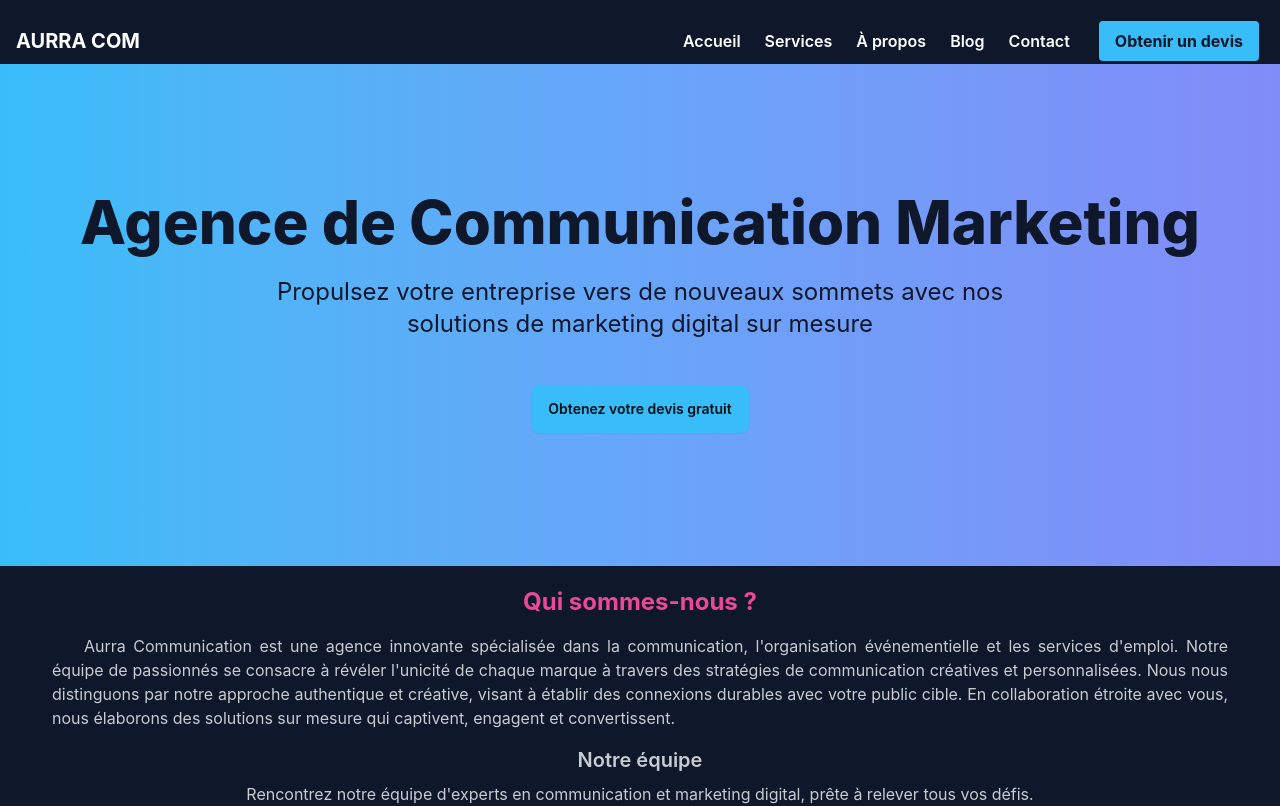
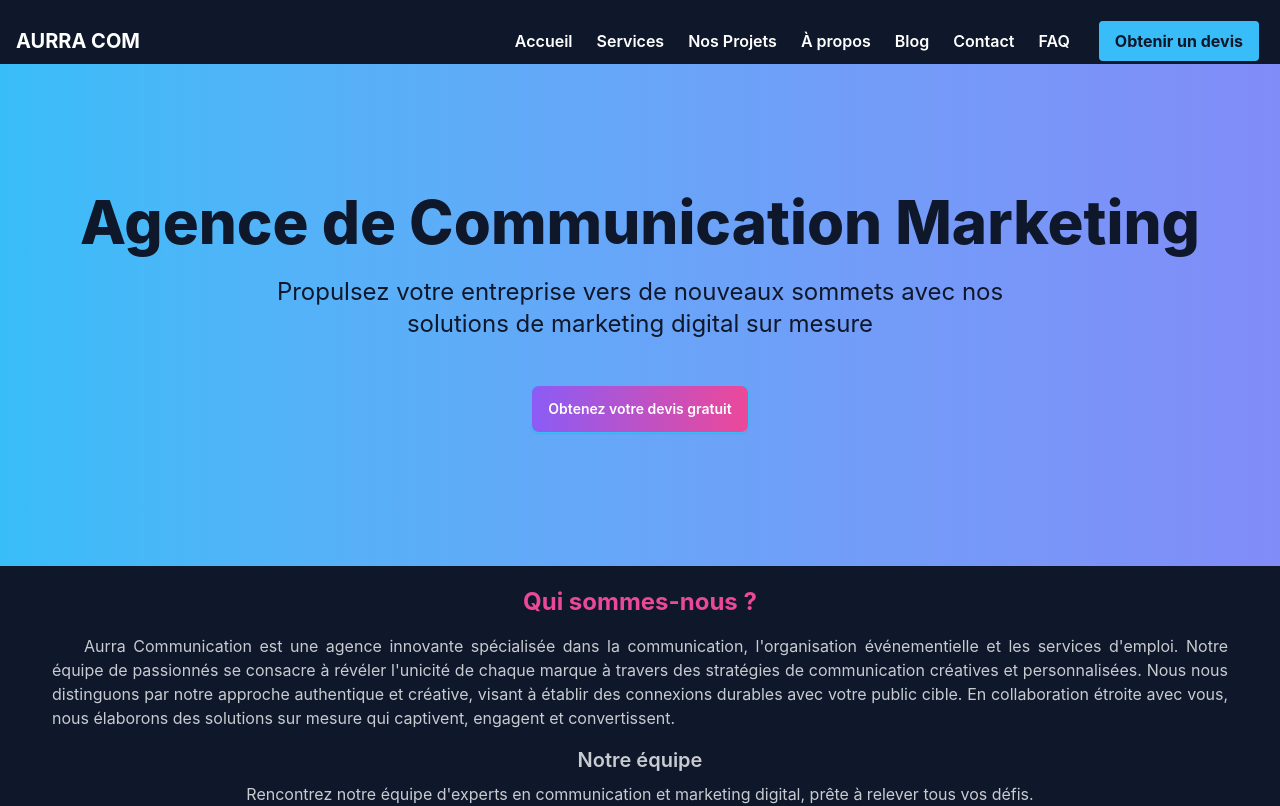
Before and after one commit to AyenaCode/aurra-app, a React (Vite) app: page / in a window 1280 px wide. Shown: the top 806 px of the page. Built offline with nearby package versions, Linux system fonts and the light colour scheme.

Commit message:
retouche

```diff
--- a/src/components/Navbar.jsx
+++ b/src/components/Navbar.jsx
@@ -1,6 +1,7 @@
 import { Menu, X } from "lucide-react"; // Import des icônes Lucide
 import { useEffect, useState } from "react";
 import { Link, NavLink } from "react-router-dom";
+import { HashLink } from "react-router-hash-link";
 
 export const Navbar = () => {
   // État pour gérer l'ouverture du menu
@@ -47,11 +48,13 @@ export const Navbar = () => {
       onClick={handleMenuClick}
       className={`fixed w-full z-50 transition-all duration-300 ${
         scrolled ? "bg-base-300 shadow-md" : "bg-transparent"
-      } ${isOpen ? "bg-base-300" : ""} ${isOpen ? "absolute" : ""} `}
+      } ${isOpen ? "absolute" : ""} `}
     >
       <div className="container mx-auto px-4 py-4 flex justify-between items-center">
         <div className="title text-xl font-bold text-white">
-          <Link to="/">AURRA COM</Link>
+          <Link onClick={() => closeMenu()} to="/">
+            AURRA COM
+          </Link>
         </div>
         <button
           className="md:hidden bg-transparent text-white"
@@ -61,6 +64,7 @@ export const Navbar = () => {
           {isOpen ? <X className="w-8 h-8 " /> : <Menu className="w-8 h-8" />}
         </button>
         <ul
+          onClick={() => closeMenu()}
           className={`nav-links md:flex space-x-6 font-semibold items-center transition-all duration-300 ${
             isOpen
               ? "absolute rounded-lg w-30 m-2 top-full right-0 text-center bg-gradient-to-r from-violet-500 to-pink-500 hover:from-pink-400 hover:to-violet-500 p-4 space-y-4 md:space-y-0"
@@ -73,6 +77,9 @@ export const Navbar = () => {
           <NavLink to="/services" className="text-white ">
             <li>Services</li>
           </NavLink>
+          <HashLink to="/#projects" smooth className="text-white ">
+            <li>Nos Projets</li>
+          </HashLink>
           <NavLink to="/a-propos" className="text-white ">
             <li>À propos</li>
           </NavLink>
@@ -82,6 +89,9 @@ export const Navbar = () => {
           <NavLink to="/contact" className="text-white">
             <li>Contact</li>
           </NavLink>
+          <HashLink to="/#faq" smooth className="text-white ">
+            <li>FAQ</li>
+          </HashLink>
           <Link to="/contact" className="md:ml-4">
             <button
               className="bg-primary hover:bg-primary-focus text-base-100 font-bold py-2 px-4 rounded transition duration-300"
--- a/src/components/Superbtn.jsx
+++ b/src/components/Superbtn.jsx
@@ -1,9 +1,11 @@
 import PropTypes from "prop-types";
-import React from "react";
 
 export const Superbtn = ({ children, onClick }) => {
   return (
-    <button className="btn btn-primary" onClick={onClick}>
+    <button
+      className="btn btn-primary bg-gradient-to-r from-violet-500 to-pink-500 hover:from-pink-400 hover:to-violet-500 text-white"
+      onClick={onClick}
+    >
       {children}
     </button>
   );
```
